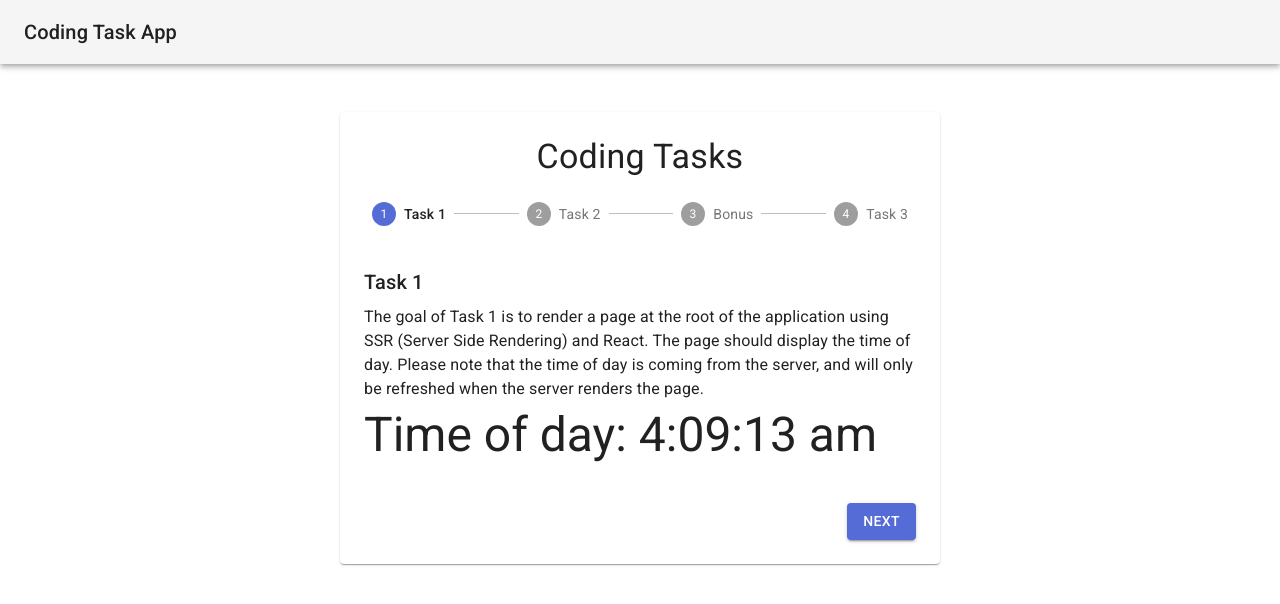
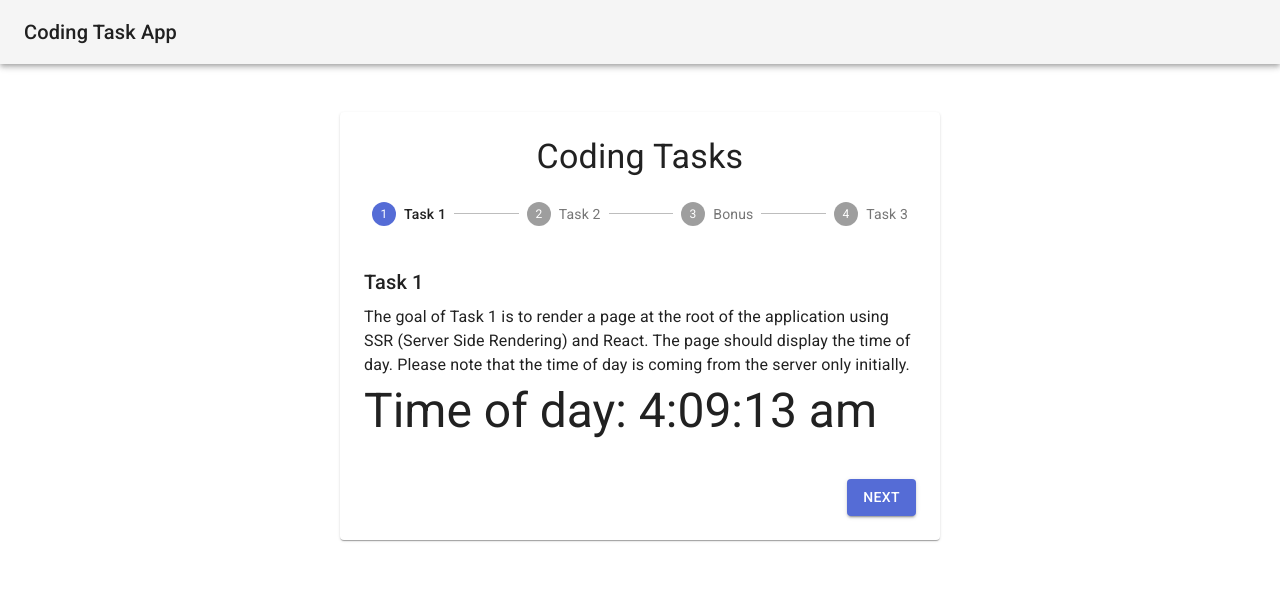
Before and after one commit to 8c809a1ecca7420fa9e8621bc92ed0c8/fa9be7a656b241a49e6996d578441363, a Next.js app: page / in a window 1280 px wide. Shown: the top 604 px of the page. Built offline with nearby package versions, Linux system fonts and the light colour scheme.

Commit message:
copy change

```diff
--- a/components/Task1Details.js
+++ b/components/Task1Details.js
@@ -17,7 +17,7 @@ class Task1Details extends React.Component {
                 <Typography variant="body1" gutterBottom>
                     The goal of Task 1 is to render a page at the root of the application using SSR (Server Side Rendering)
                     and React. The page should display the time of day. Please note that the time of day is coming
-                    from the server, and will only be refreshed when the server renders the page.
+                    from the server only initially.
                 </Typography>
                 <Typography variant="h3" gutterBottom>
                     Time of day: {timeOfDay}
```
